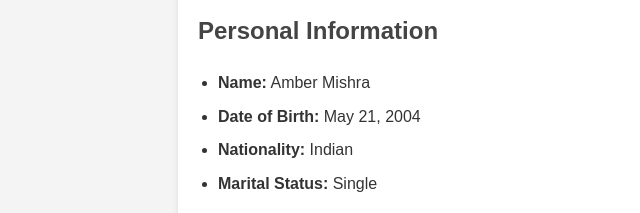
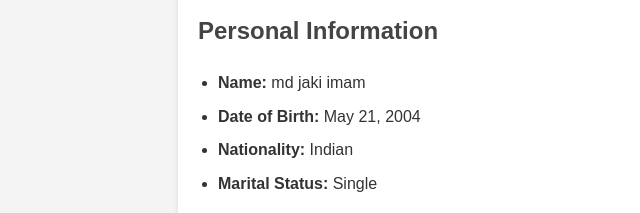
Before and after one commit to jacksdk7033/WebAssignment, a plain HTML site: page bio.html in a window 1280 px wide. Shown: the part 132-345 px from the top of the page, 42-682 px from the left. Drawn offline with Linux system fonts and the light colour scheme.

Commit message:
Update bio.html

```diff
--- a/bio.html
+++ b/bio.html
@@ -22,7 +22,7 @@
             <h1>Bio-data</h1>
             <h2>Personal Information</h2>
             <ul>
-                <li><strong>Name:</strong> Amber Mishra</li>
+                <li><strong>Name:</strong> md jaki imam</li>
                 <li><strong>Date of Birth:</strong> May 21, 2004</li>
                 <li><strong>Nationality:</strong> Indian</li>
                 <li><strong>Marital Status:</strong> Single</li>
```
